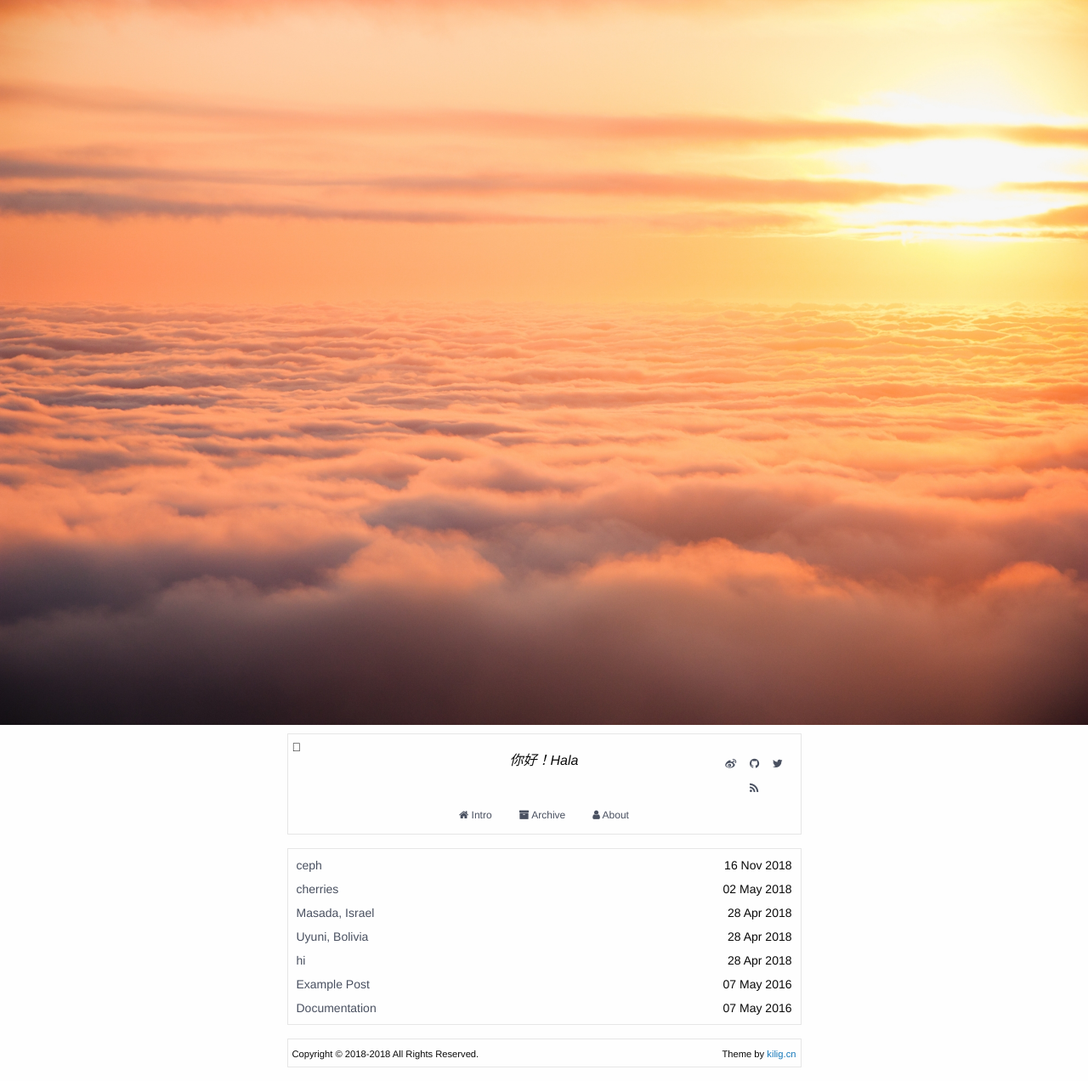
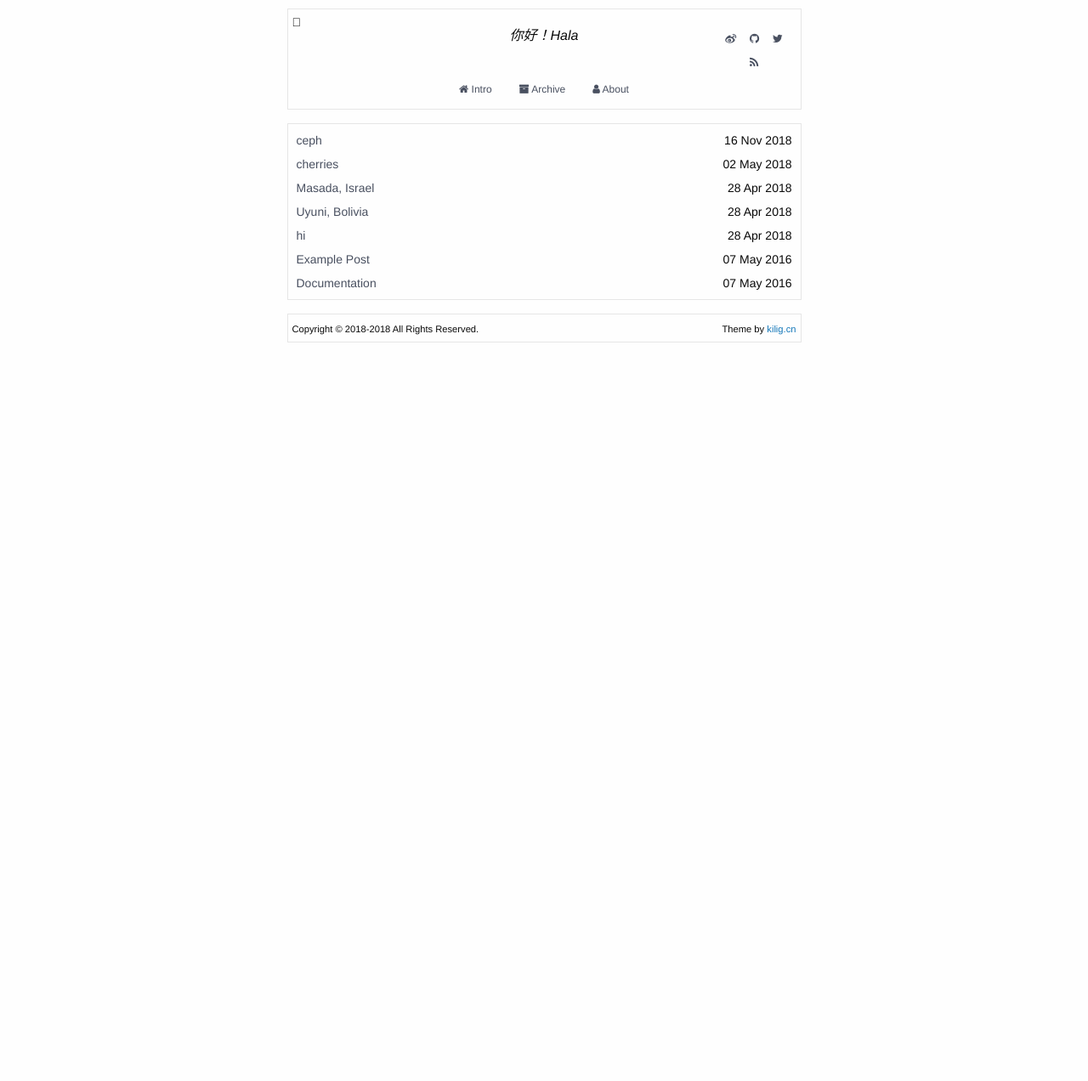
Before and after one commit to hadesleejs/hadesleejs.github.io, a Jekyll site: the page built from index.html, in a window 1280 px wide. Shown: the whole page at 85% size. Built offline with Jekyll 4.4.1, drawn with Linux system fonts in a browser that asks for light colours; after the commit the page ends 900 px from its top, so only the background shows below that.

Commit message:
delete background image

```diff
--- a/_layouts/base.html
+++ b/_layouts/base.html
@@ -22,10 +22,6 @@
     </head>
 
     <body>
-      <div style="z-index:-1;width:100%;height:100%;background-repeat:repeat;
-               background-attachment:scroll;">
-            <img src="/images/photo-1522143804971-93c748148fbd.jpg" width="100%" height="100%" />
-      </div>
         <div class="grid-container fluid">
             <div class="grid-x">
                 <div class="large-6 large-offset-3 medium-10 medium-offset-1 small-12">
--- a/index.html
+++ b/index.html
@@ -8,12 +8,6 @@ title: hi
                                   opacity: 0;
                             }
                           </style>
-<!--                           <div>
-                            <video controls="controls" >
-                                <source src="/video/Luis-Fonsi-Despacito-ft-Daddy-Yankee.mp4" type="video/mp4" />
-                              Your browser does not support the video tag.
-                              </video>
-                          </div> -->
                           <div class="medium-12">
                             <ul>
                               {% for post in site.posts %}
```
